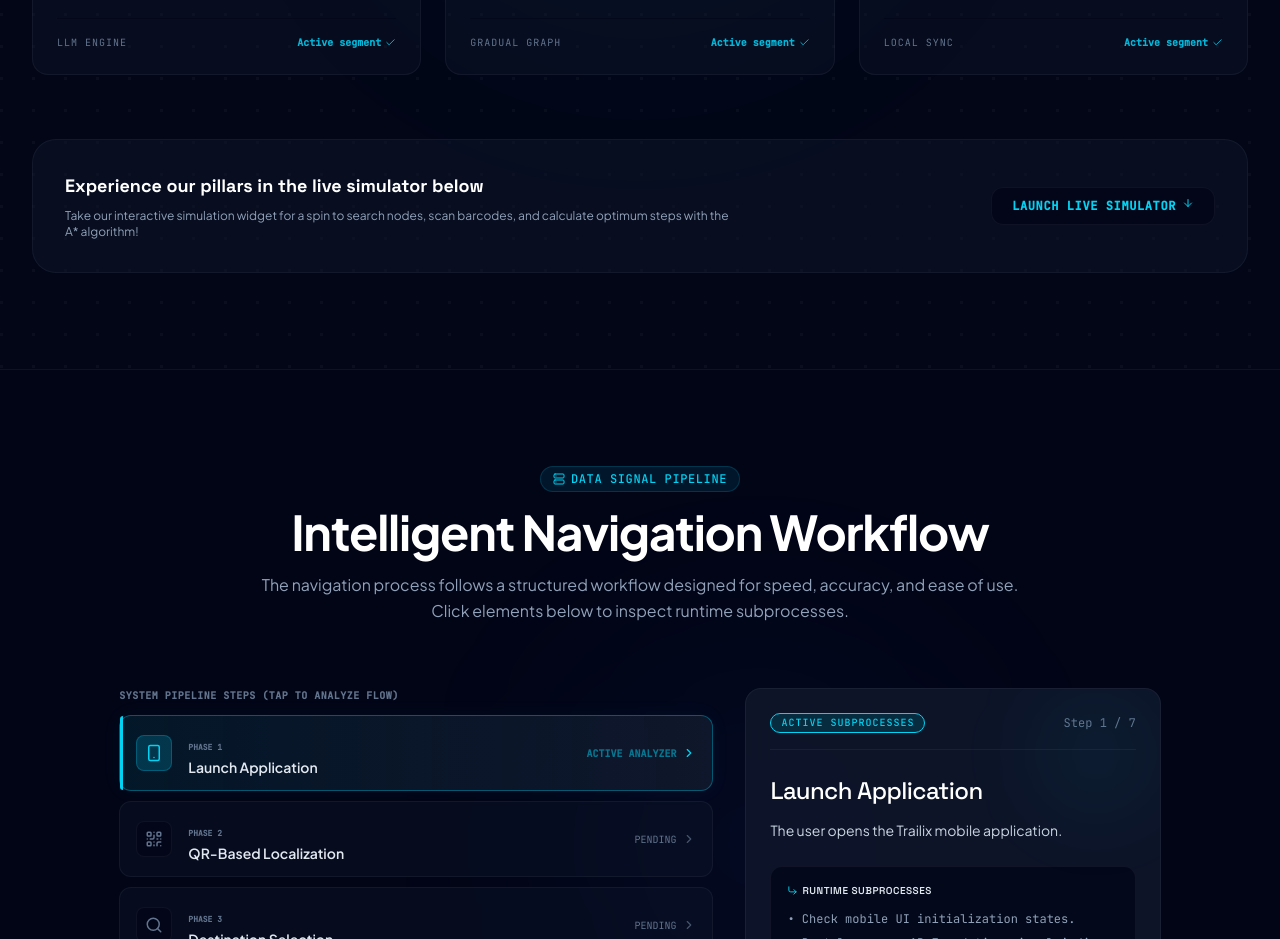
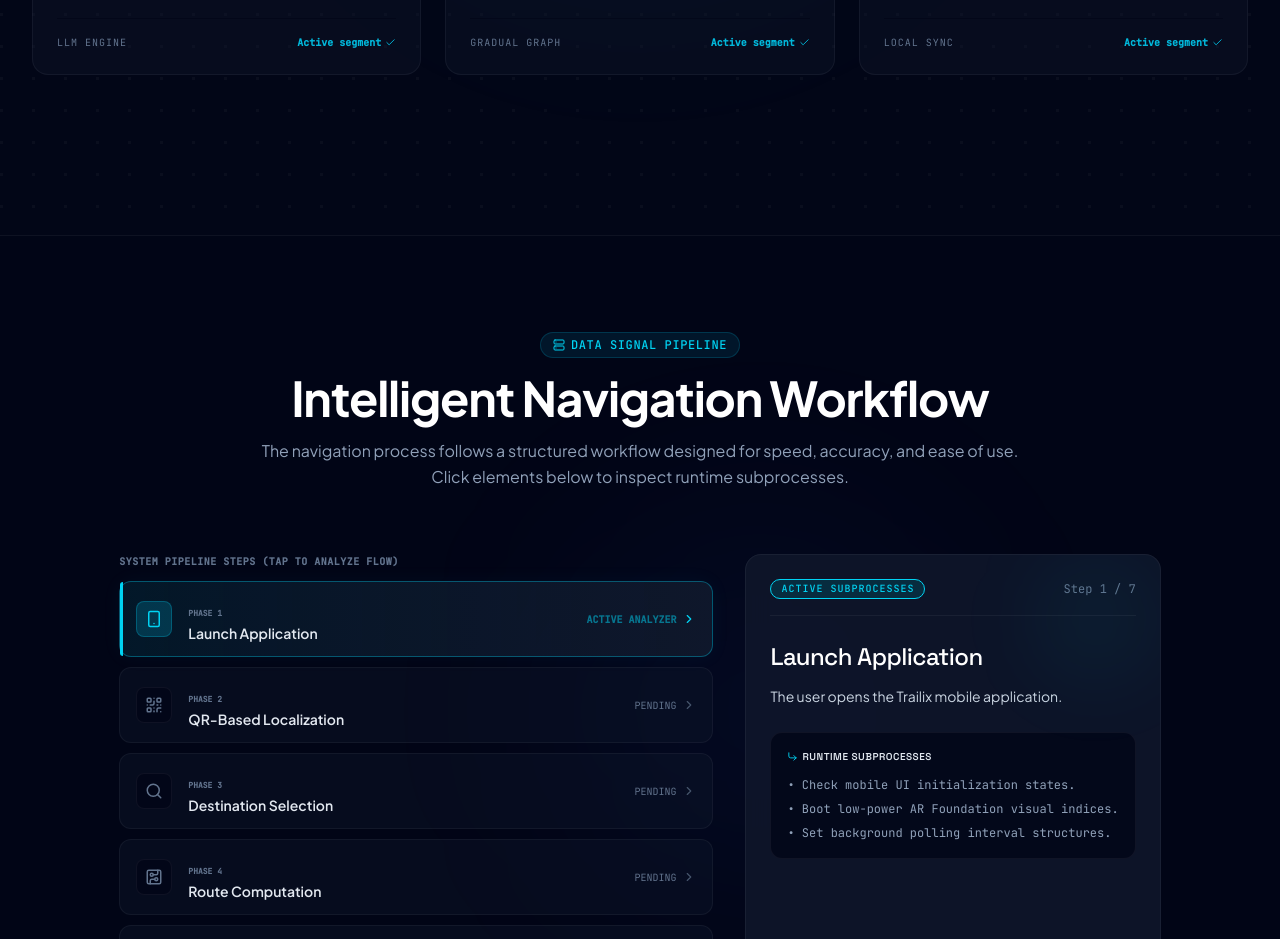
Before and after one commit to Srinidhi-070/TRAILIX_PRESENTATION, a React (Vite) app: page / in a window 1280 px wide. Shown: the part 3720-4659 px from the top of the page. Built offline with nearby package versions, Linux system fonts and the light colour scheme.

Commit message:
Remove dead simulator CTA block from SolutionOverview

```diff
--- a/src/components/SolutionOverview.tsx
+++ b/src/components/SolutionOverview.tsx
@@ -76,22 +76,7 @@ export default function SolutionOverview() {
           ))}
         </div>
 
-        {/* Call to action connecting solution to sandbox */}
-        <div className="p-8 rounded-3xl bg-white dark:bg-slate-900/50 border border-slate-200 dark:border-white/5 relative overflow-hidden text-left flex flex-col md:flex-row justify-between items-start md:items-center gap-6">
-          <div className="space-y-2">
-            <h4 className="text-lg font-display font-bold text-black dark:text-white">Experience our pillars in the live simulator below</h4>
-            <p className="text-xs text-slate-600 dark:text-slate-400 font-sans max-w-2xl">
-              Take our interactive simulation widget for a spin to search nodes, scan barcodes, and calculate optimum steps with the A* algorithm!
-            </p>
-          </div>
-          <a
-            href="#demo"
-            className="px-5 py-2.5 bg-slate-50 dark:bg-slate-950 hover:bg-white dark:hover:bg-slate-900 border border-slate-200 dark:border-white/5 hover:border-slate-700 text-xs font-mono text-cyan-400 font-semibold rounded-xl tracking-wider uppercase transition inline-flex items-center gap-1.5 flex-shrink-0 cursor-pointer"
-          >
-            Launch Live Simulator
-            <ArrowDown size={12} className="animate-bounce" />
-          </a>
-        </div>
+
 
       </div>
     </section>
```
